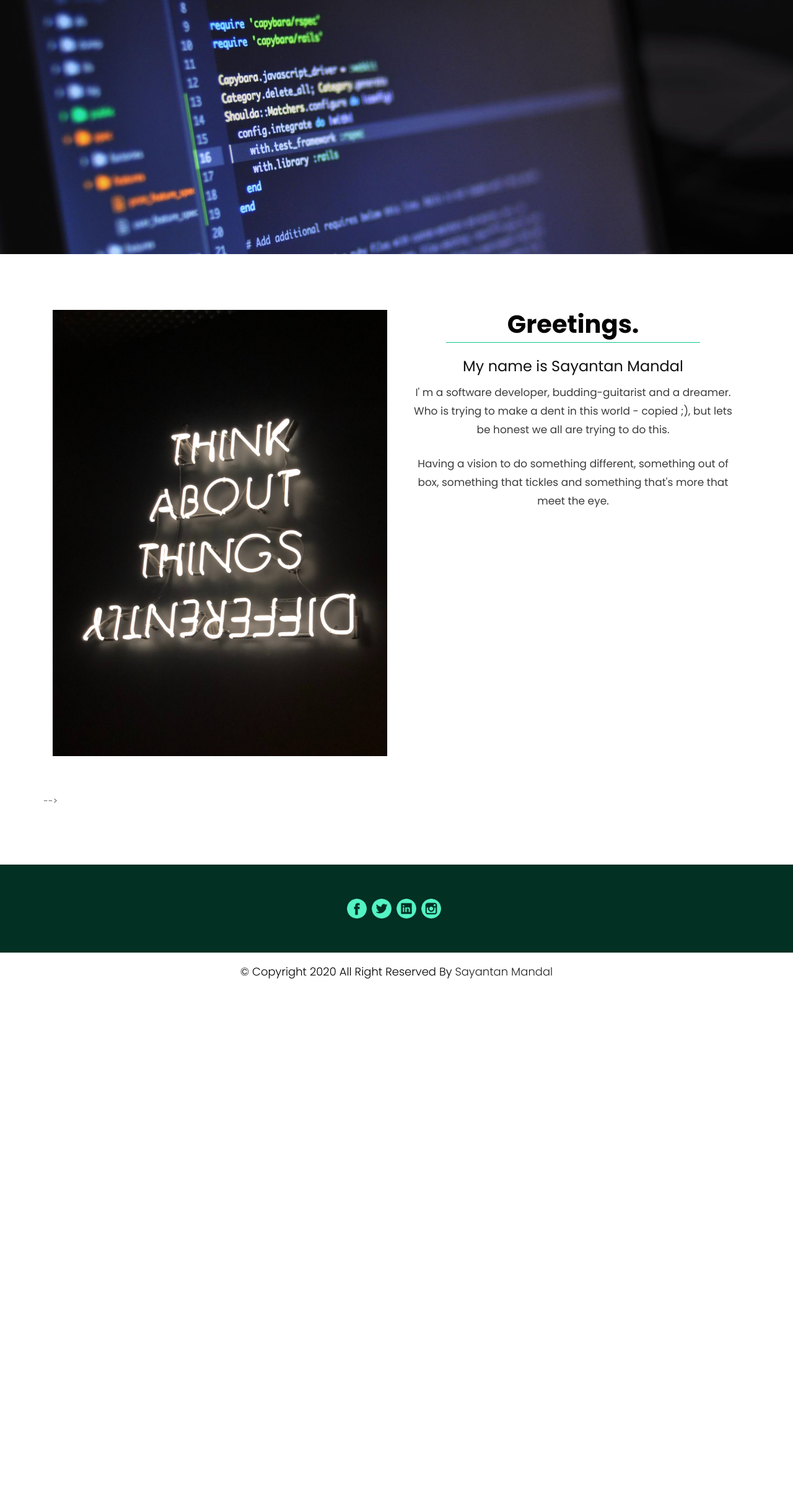
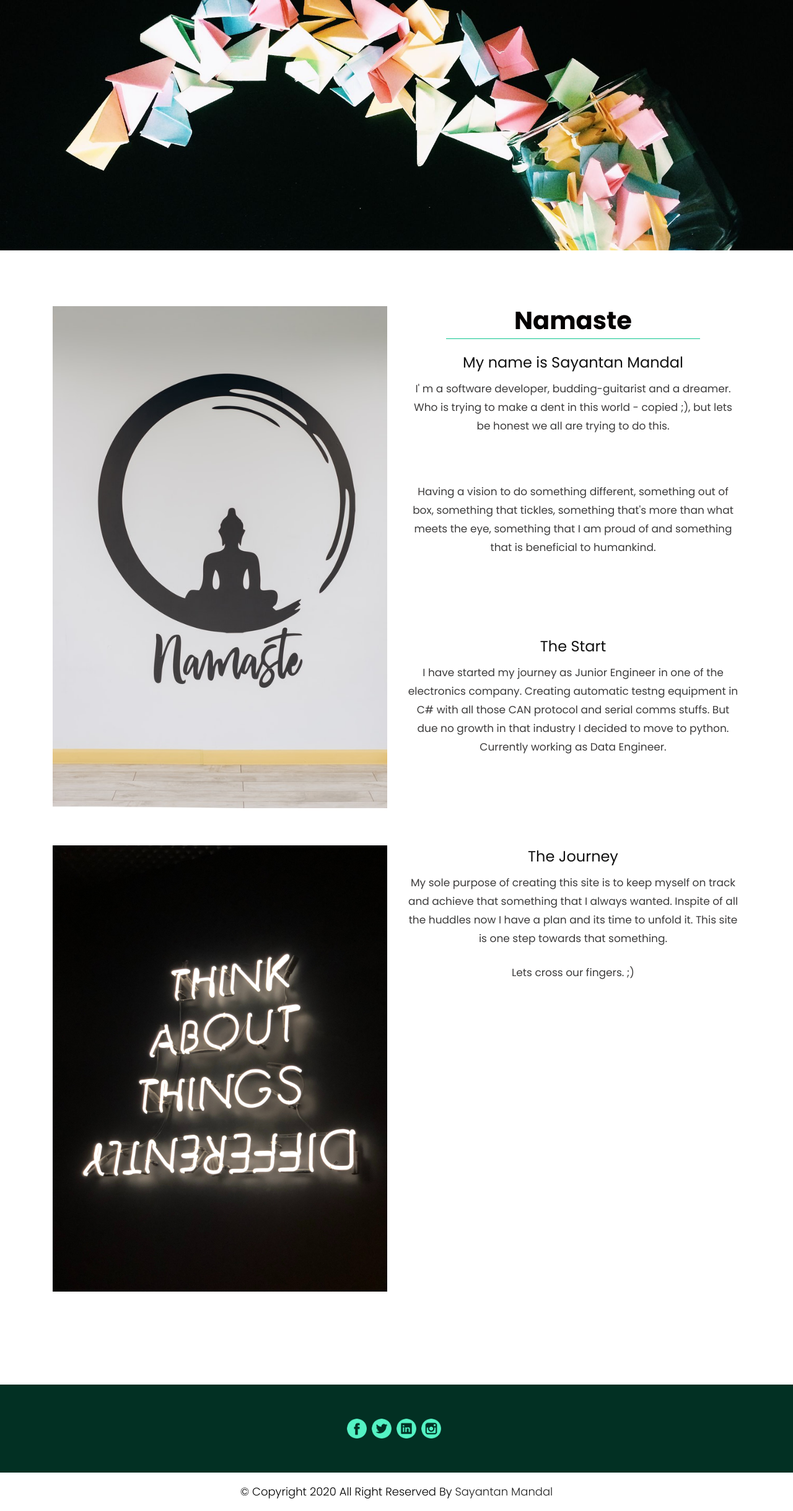
Before and after one commit to smandal047/portfolio, a Django app: page /about/ in a window 1280 px wide. Shown: the part 117-2555 px from the top of the page at 62% size. Before the commit the page ends 1696 px from the top, so only its background shows below. Run offline with Django 3.2, Linux system fonts and the light colour scheme; some libraries are stand-ins or nearby versions.

Commit message:
completed homepage, about, contact pages

```diff
--- a/portfolio/templates/about.html
+++ b/portfolio/templates/about.html
@@ -17,7 +17,7 @@
     <div class="container-fluid">
         <div class="row">
             <div class="col-md-13">
-                <img class="fluid-img" src="{% static 'images/coding_screen_banner.jpg' %}" alt="img"/>
+                <img class="fluid-img" src="{% static 'images/encapsulated-text.jpg' %}" alt="img"/>
             </div>
         </div>
     </div>
@@ -36,6 +36,44 @@
                 <div class="img-box">
                     <ul>
                         <li>
+                            <figure><img src="{% static 'images/namaste.jpg' %}" alt="img"/></figure>
+                        </li>
+                        <!-- <li>
+                            <figure><img src="{% static 'images/think_different_image.jpg' %}" alt="img"/></figure>
+                        </li> -->
+                    </ul>
+                </div>
+            </div>
+            <div class="col-md-6">
+                <div class="titlepage">
+                    <h2>Namaste</h2>
+                    <h1>My name is Sayantan Mandal</h1>
+                    <span>
+                        I' m a software developer, budding-guitarist and a dreamer. Who is trying to make a dent in this world -
+                        copied ;), but lets be honest we all are trying to do this.
+                    </span>
+                    <br><br>
+                    <br><br>
+                    <span>
+                        Having a vision to do something different, something out of box, something that tickles, something that's
+                        more than what meets the eye, something that I am proud of and something that is beneficial to humankind.
+                    </span>
+                    <br><br>
+                    <br><br>
+                    <br><br>
+                    <h1>The Start</h1>
+                    <span>
+                        I have started my journey as Junior Engineer in one of the electronics company. Creating automatic
+                        testng equipment in C# with all those CAN protocol and serial comms stuffs. But due no growth in
+                        that industry I decided to move to python. Currently working as Data Engineer.
+                    </span>
+                </div>
+            </div>
+            <!--row 2-->
+            <div class="col-md-6">
+                <div class="img-box">
+                    <ul>
+                        <li>
                             <figure><img src="{% static 'images/think_different_image.jpg' %}" alt="img"/></figure>
                         </li>
                         <!-- <li>
@@ -46,67 +84,19 @@
             </div>
             <div class="col-md-6">
                 <div class="titlepage">
-                    <h2>Greetings.</h2>
-                    <h1>My name is Sayantan Mandal</h1>
+                    <!-- <h2>Hey, I'm Sayantan</h2> -->
+                    <h1>The Journey</h1>
                     <span>
-                        I' m a software developer, budding-guitarist and a dreamer. Who is trying to make a dent in this world -
-                        copied ;), but lets be honest we all are trying to do this.
+                        My sole purpose of creating this site is to keep myself on track and achieve that something that
+                        I always wanted. Inspite of all the huddles now I have a plan and its time to unfold it. This site
+                        is one step towards that something.
                     </span>
                     <br><br>
                     <span>
-                        Having a vision to do something different, something out of box, something that tickles and something that's
-                        more that meet the eye.
+                        Lets cross our fingers. ;)
                     </span>
                 </div>
             </div>
-            <!--row 2-->
-            <!-- <div class="col-md-6">
-                <div class="img-box">
-                    <ul>
-                        <li>
-                            <figure><img src="{% static 'images/about.png' %}" alt="img"/></figure>
-                        </li>
-                        <li>
-                            <figure><img src="{% static 'images/about.png' %}" alt="img"/></figure>
-                        </li>
-                    </ul>
-                </div>
-            </div>
-            <div class="col-md-6">
-                <div class="titlepage">
-                    <h2>Hey, I'm Sayantan</h2>
-                    <h1>Let's be in touch !!!</h1>
-                    <h1>Let's be in touch !!!</h1>
-                    <span>Every organization that moves to the cloud has a unique journey driven by many factors
-                        including evolving operating environments and regulatory requirements. For all organizations,
-                        including those experiencing growth across regions and dynamic market circumstances, we
-                        recommend an open cloud approach that ensures operational and technical consistency across
-                        public clouds or private data centers and effective management of infrastructure, applications,
-                        and data across the organization.</span>
-                </div>
-            </div>
-            <!--row 3-->
-            <!-- <div class="col-md-6">
-                <div class="img-box">
-                    <ul>
-                        <li>
-                            <figure><img src="{% static 'images/about.png' %}" alt="img"/></figure>
-                        </li>
-                        <li>
-                            <figure><img src="{% static 'images/about.png' %}" alt="img"/></figure>
-                        </li>
-                    </ul>
-                </div>
-            </div> -->
-            <!-- <div class="col-md-6">
-                <div class="titlepage">
-                    <h2>Hey, I'm Sayantan</h2>
-                    <h1>Let's be in touch !!!</h1>
-                    <h1>Let's be in touch !!!</h1>
-                    <span></span>
-                </div>
-            </div> --> -->
-
         </div>
     </div>
 </div>
--- a/portfolio/templates/contact.html
+++ b/portfolio/templates/contact.html
@@ -17,7 +17,7 @@
     <div class="container-fluid">
         <div class="row">
             <div class="col-md-13">
-                <img class="fluid-img" src="{% static 'images/coding_screen_banner.jpg' %}" alt="img"/>
+                <img class="fluid-img" src="{% static 'images/typewriter-contact.jpg' %}" alt="img"/>
             </div>
         </div>
     </div>
```
Also changed, not shown: portfolio/templates/homepage.html (+12 -10 lines), portfolio/templates/my_rhythm.html (+5 -6 lines), portfolio/templates/my_works.html (+4 -4 lines), portfolio/static/images/coding_screen_banner.jpg, portfolio/static/images/encapsulated-text.jpg (added), portfolio/static/images/music-record.jpg (added), portfolio/static/images/namaste.jpg (added), portfolio/static/images/typewriter-contact.jpg (added), portfolio/static/images/under-construction.png (added).
